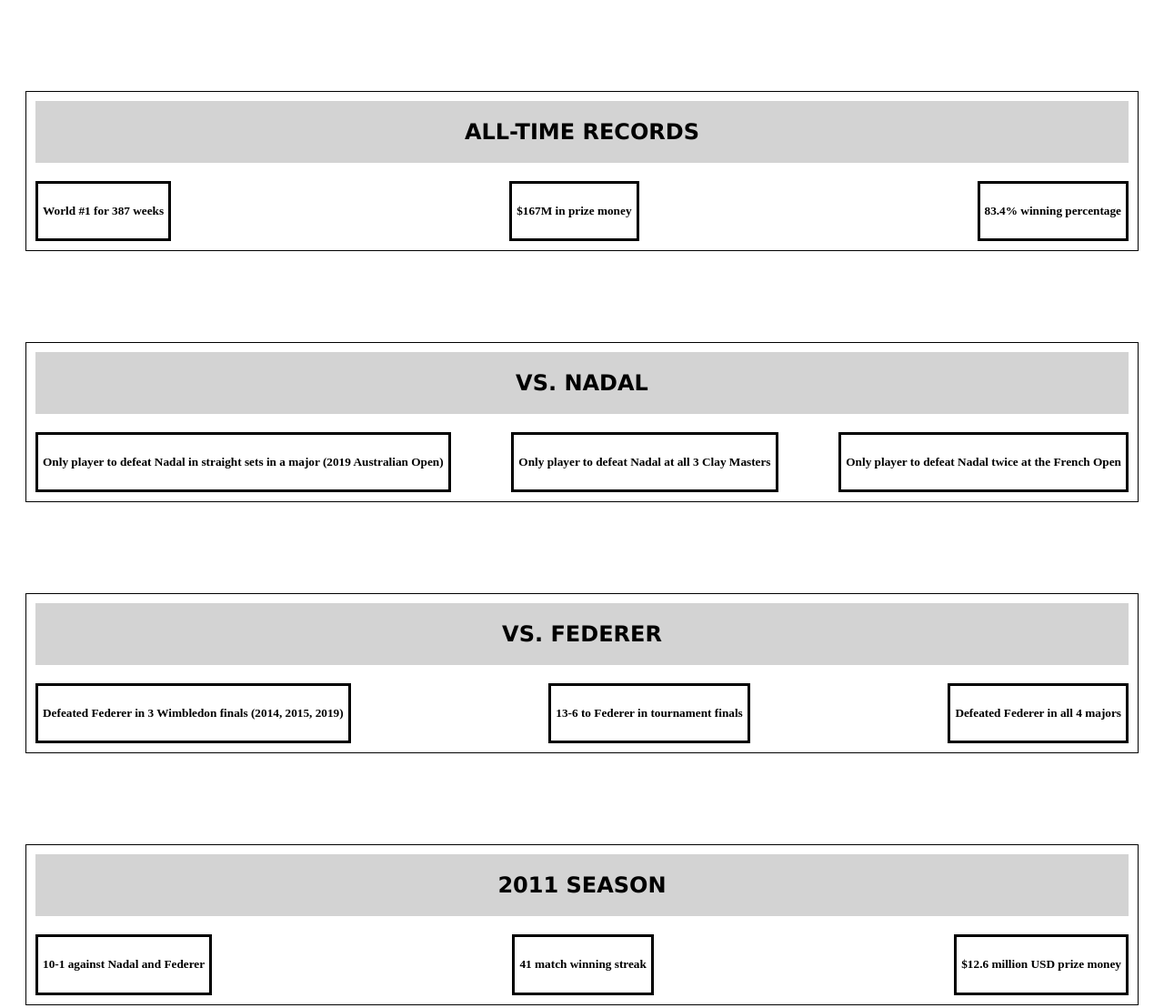
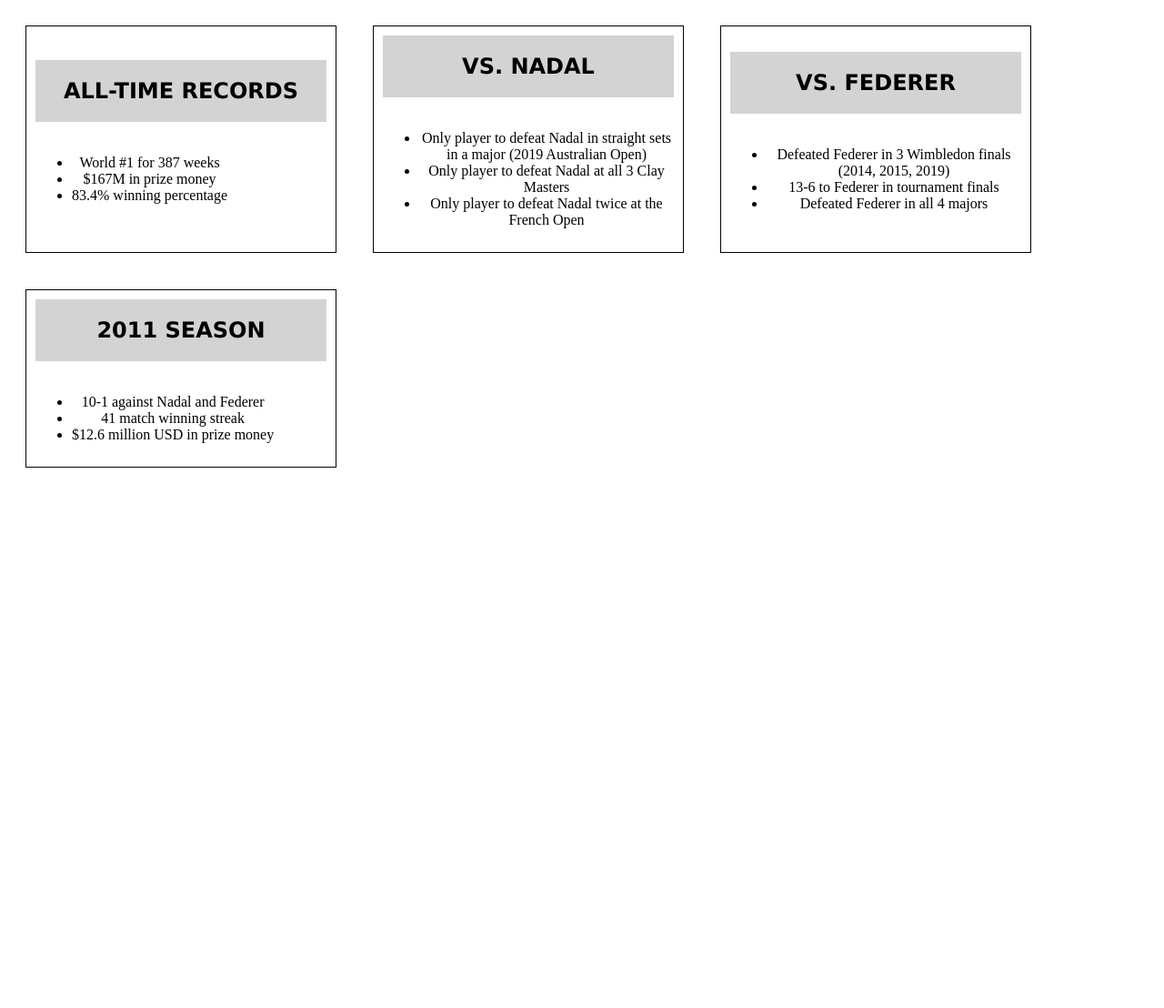
Before and after one commit to jacokyle01/fanpage-djokovic, a plain HTML site: page index.html in a window 1280 px wide. Shown: the whole page at 91% size. After the commit the page ends 800 px from the top, so only its background shows below. Drawn offline with Linux system fonts and the light colour scheme.

Commit message:
Change to grid layout

```diff
--- a/index.css
+++ b/index.css
@@ -1,16 +1,22 @@
-section {
+body {
+    display: flex;
+    flex-wrap: wrap;
+}
+
+.panel {
     display: flex;
     text-align: center;
     justify-content: center;
     flex-direction: column;
     gap: 20px;
-    margin: 100px 20px;
+    margin: 20px 20px;
     border: 1px solid black;
     padding: 10px;
-    box-shadow:
+    width: 320px;
+
 }
 
-.section-content {
+.panel-content {
     display: flex;
     flex-direction: row;
     justify-content: space-between;
@@ -18,15 +24,10 @@
     gap: 15px;
 }
 
-.section-header h2 {
+.panel-header h2 {
     font-family: Verdana, Geneva, Tahoma, sans-serif;
 }
 
-.section-header {
+.panel-header {
     background-color: lightgray;
 }
-
-.content-item {
-    border: 3px solid black;
-    padding: 0px 5px;
-}
--- a/index.html
+++ b/index.html
@@ -8,56 +8,54 @@
     <title>Document</title>
   </head>
   <body>
-    <section>
-      <div class="section-header" id="1">
+    <div class="panel">
+      <div class="panel-header" id="1">
         <h2>ALL-TIME RECORDS</h2>
       </div>
-      <div class="section-content">
-        <div class="content-item"><h5>World #1 for 387 weeks</h5></div>
-        <div class="content-item"><h5>$167M in prize money</h5></div>
-        <div class="content-item"><h5>83.4% winning percentage</h5></div>
+      <div class="panel-content">
+        <ul>
+          <li>World #1 for 387 weeks</li>
+          <li>$167M in prize money</li>
+          <li>83.4% winning percentage</li>
+        </ul>
       </div>
-    </section>
-    <section>
-      <div class="section-header" id="2">
+    </div>
+    <div class="panel">
+      <div class="panel-header" id="2">
         <h2>VS. NADAL</h2>
       </div>
-      <div class="section-content">
-        <div class="content-item">
-          <h5>
-              Only player to defeat Nadal in straight sets in a major (2019
-              Australian Open)
-          </h5>
-        </div>
-        <div class="content-item">
-          <h5>Only player to defeat Nadal at all 3 Clay Masters</h5>
-        </div>
-        <div class="content-item">
-          <h5>Only player to defeat Nadal twice at the French Open</h5>
-        </div>
+      <div class="panel-content">
+        <ul>
+          <li>Only player to defeat Nadal in straight sets in a major (2019
+            Australian Open)</li>
+          <li>Only player to defeat Nadal at all 3 Clay Masters</li>
+          <li>Only player to defeat Nadal twice at the French Open</li>
+        </ul>
       </div>
-    </section>
-    <section>
-      <div class="section-header" id="3">
+    </div>
+    <div class="panel">
+      <div class="panel-header" id="3">
         <h2>VS. FEDERER</h2>
       </div>
-      <div class="section-content">
-        <div class="content-item">
-          <h5>Defeated Federer in 3 Wimbledon finals (2014, 2015, 2019)</h5>
-        </div>
-        <div class="content-item"><h5>13-6 to Federer in tournament finals</h5></div>
-        <div class="content-item"><h5>Defeated Federer in all 4 majors</h5></div>
+      <div class="panel-content">
+        <ul>
+          <li>Defeated Federer in 3 Wimbledon finals (2014, 2015, 2019)</li>
+          <li>13-6 to Federer in tournament finals</li>
+          <li>Defeated Federer in all 4 majors</li>
+        </ul>
       </div>
-    </section>
-    <section>
-        <div class="section-header" id="4">
-            <h2>2011 SEASON</h2></div>
-        </div>
-        <div class="section-content">
-            <div class="content-item"><h5>10-1 against Nadal and Federer</h5></div>
-            <div class="content-item"><h5>41 match winning streak</h5></div>
-            <div class="content-item"><h5>$12.6 million USD prize money</h5></div>
-        </div>
-    </section>
+    </div>
+    <div class="panel">
+      <div class="panel-header" id="4">
+          <h2>2011 SEASON</h2>
+      </div>
+      <div class="panel-content">
+        <ul>
+          <li>10-1 against Nadal and Federer</li>
+          <li>41 match winning streak</li>
+          <li>$12.6 million USD in prize money</li>
+        </ul>
+      </div>
+    </div>
   </body>
 </html>
```
